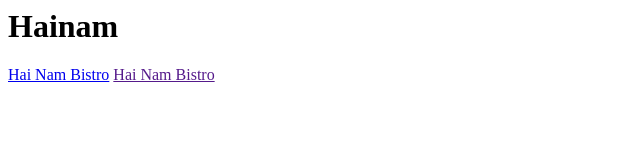
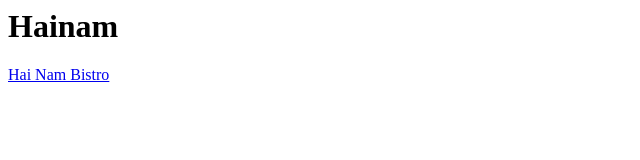
Before and after one commit to Eszter88/hainam, a plain HTML site: page index.html in a window 1280 px wide. Shown: the whole page, without its empty margins (0-640 px from the left). Drawn offline with Linux system fonts and the light colour scheme.

Commit message:
Update index.html

```diff
--- a/index.html
+++ b/index.html
@@ -7,7 +7,6 @@
 </head>
 <body>
   <h1>Hainam</h1>
-  <a href="https://www.webesti.com" > Hai Nam Bistro</a>
-  <a href="" > Hai Nam Bistro</a>
+  <a href="https://www.webesti.com" target="_blank" > Hai Nam Bistro</a>
 </body>
 </html>
```
